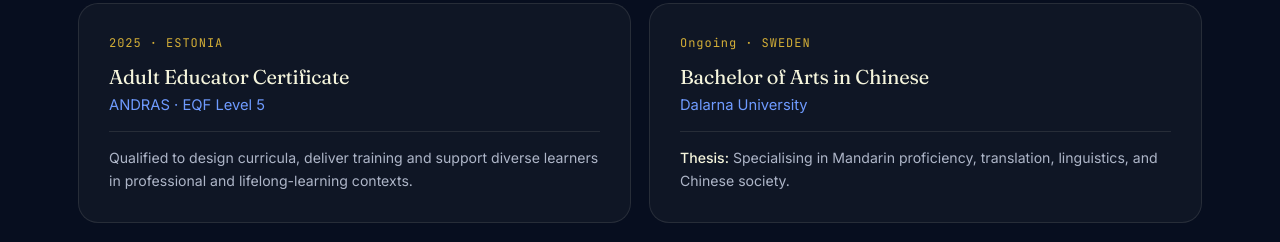
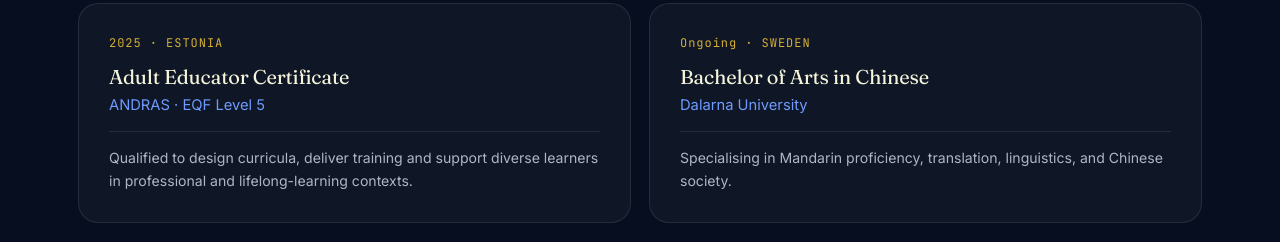
Before and after one commit to elena-paspel/elena-paspel.github.io, a plain HTML site: page index.html in a window 1280 px wide. Shown: the part 9800-10042 px from the top of the page. Drawn offline with Linux system fonts and the light colour scheme.

Commit message:
Update thesis description formatting
Removed the 'Thesis:' label from the thesis description.

```diff
--- a/index.html
+++ b/index.html
@@ -821,7 +821,7 @@ footer i{font-family:var(--serif);color:var(--gold)}
         <div class="yr">Ongoing · SWEDEN</div>
         <h3>Bachelor of Arts in Chinese</h3>
         <div class="inst">Dalarna University</div>
-        <div class="thesis"><b>Thesis:</b> Specialising in Mandarin proficiency, translation, linguistics, and Chinese society.</div>
+        <div class="thesis">Specialising in Mandarin proficiency, translation, linguistics, and Chinese society.</div>
       </article>
     </div>
     <div class="cont">
```
